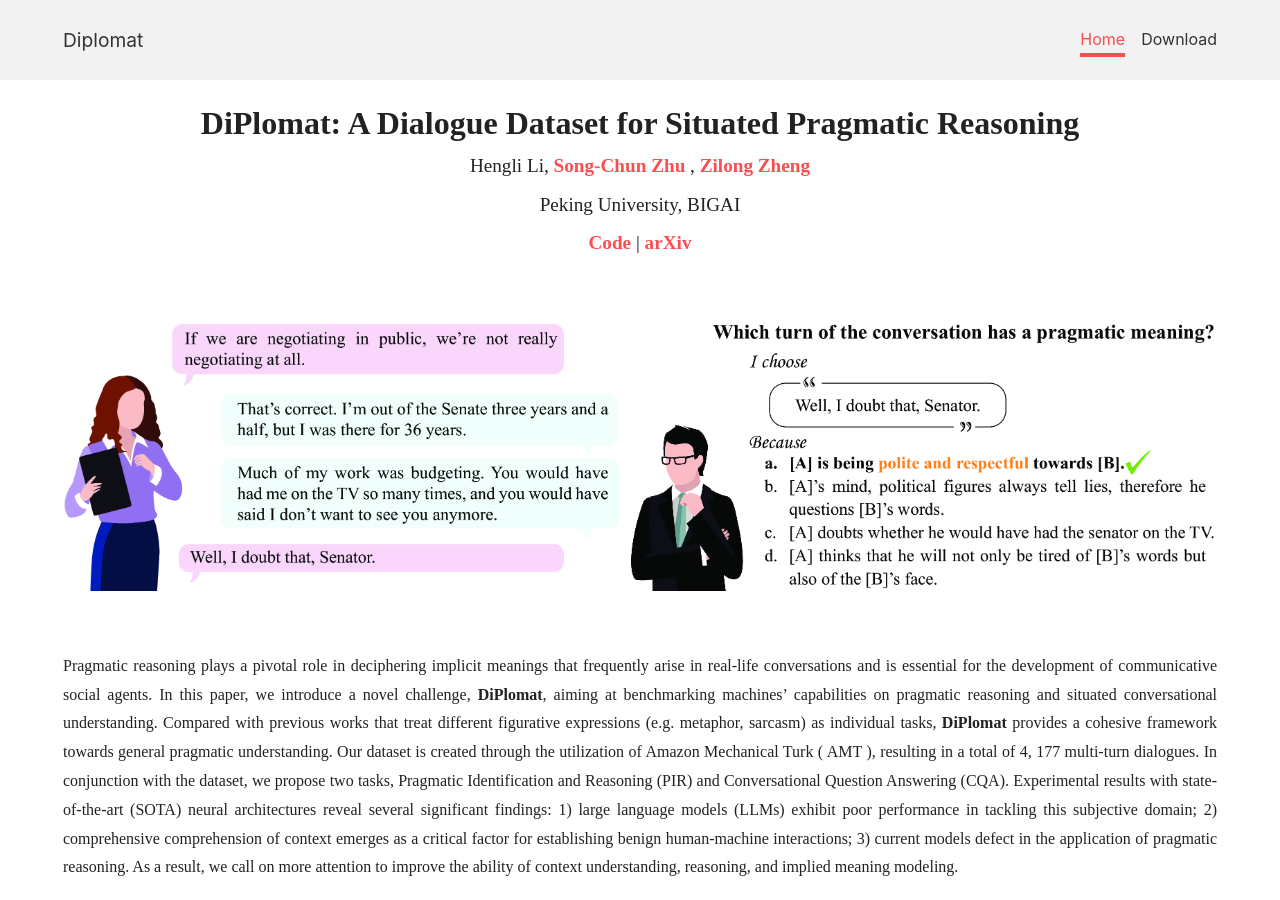
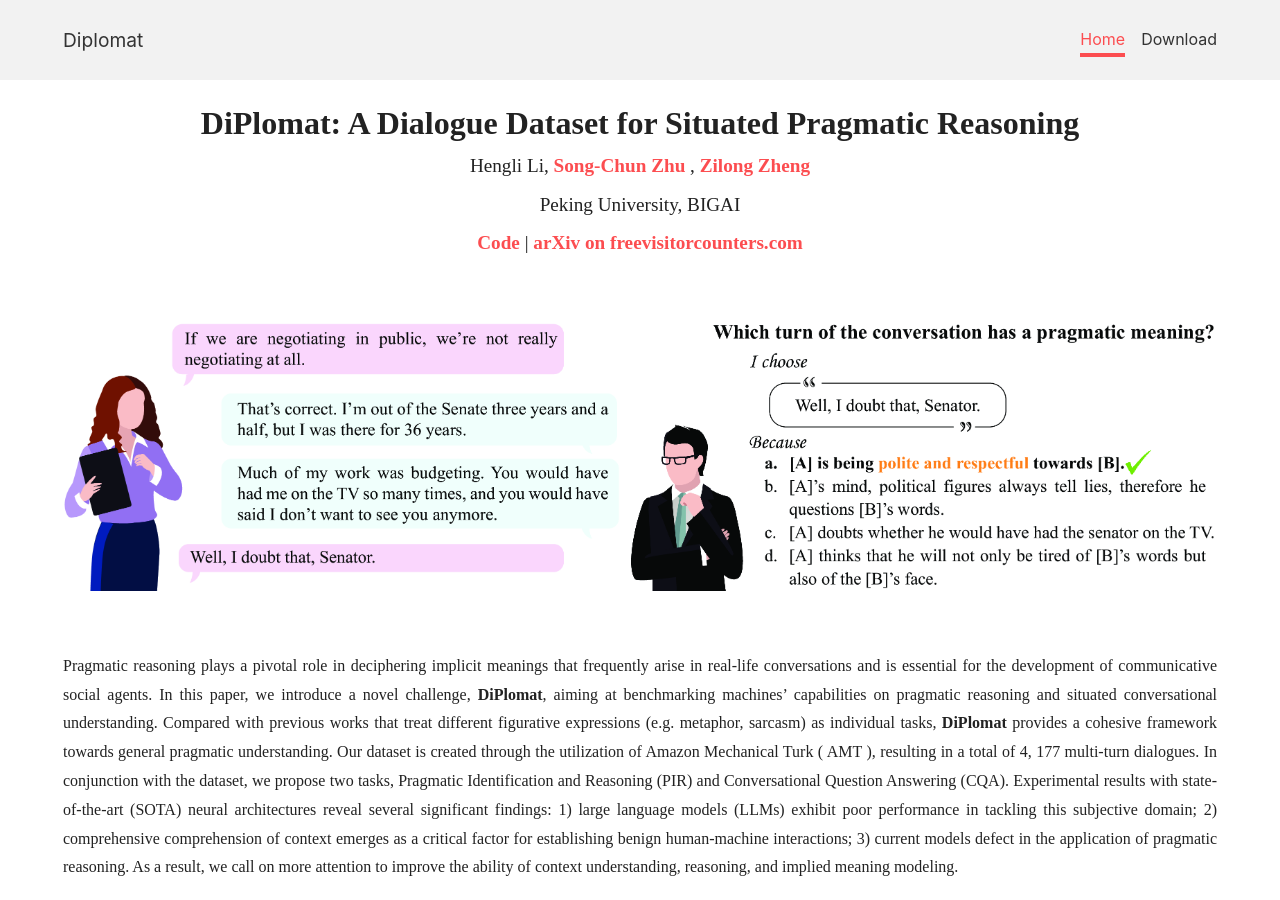
Before and after one commit to diplomat-dataset/diplomat-dataset.github.io, a Jekyll site: the page built from index.md, in a window 1280 px wide and 900 px high. Built offline with Jekyll 4.4.1, drawn with Linux system fonts in a browser that asks for light colours; some of the changed text lies outside the part shown.

Commit message:
Update index.md

```diff
--- a/index.md
+++ b/index.md
@@ -17,6 +17,8 @@ DiPlomat: A Dialogue Dataset for Situated Pragmatic Reasoning <br>
 <span class="info"> <a href="https://github.com/diplomat-dataset/diplomat"> Code </a> | <a href="https://arxiv.org/abs/2306.09030"> arXiv </a> </span>
 
 <!-- <span class="info">NeurIPS 2023 Datasets an </span> -->
+<span class="info"> <a href='http://www.freevisitorcounters.com'>on freevisitorcounters.com</a> <script type='text/javascript' src='https://www.freevisitorcounters.com/auth.php?id=9091be5ed5a1e08a3a5cf86982189950c98ea43c'></script>
+<script type="text/javascript" src="https://www.freevisitorcounters.com/en/home/counter/1101031/t/13"></script></span>
 </div>
 
 
```
Also changed, not shown: other parts of index.md (+0 -4 lines).
